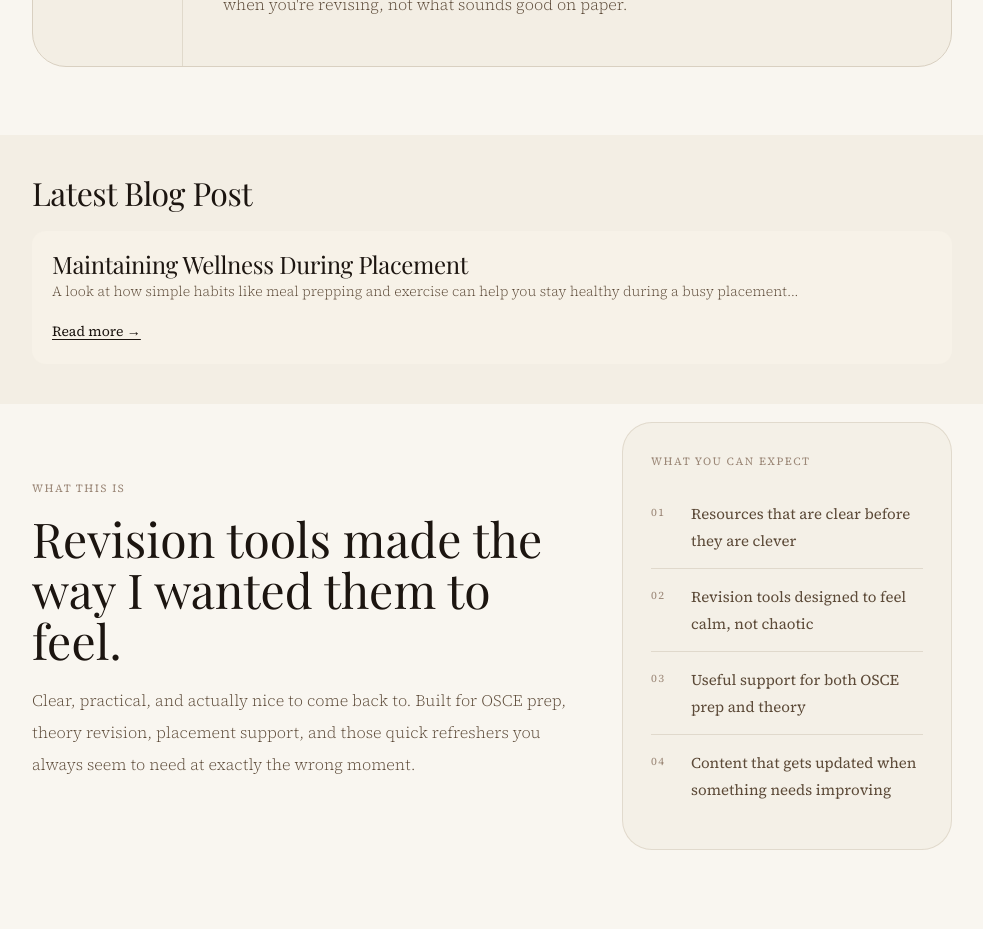
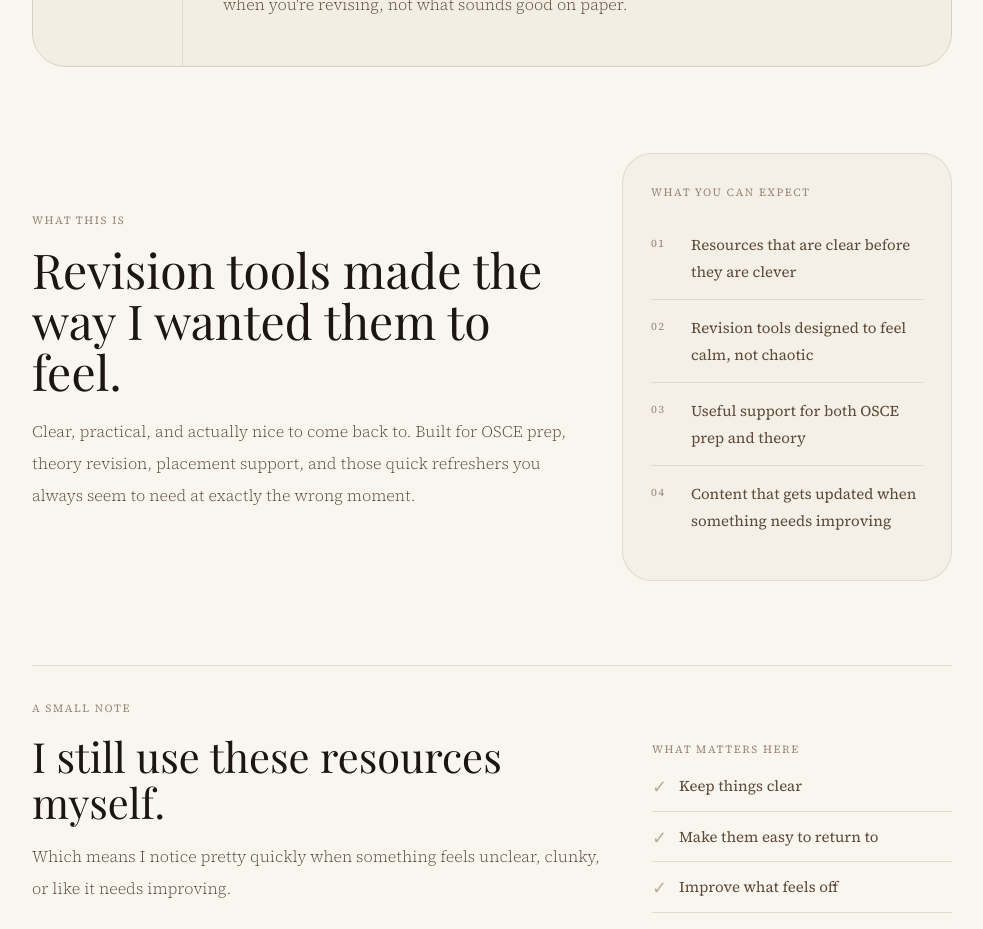
Before and after one commit to laurencaitlinemmerson-tech/revision-foundations-saas, a Next.js app: page /about in a window 1280 px wide. Shown: the part 1800-2729 px from the top of the page, without its empty margins (148-1131 px from the left). Built offline with nearby package versions, Linux system fonts and the light colour scheme; no server answers; a web font is replaced by a local one.

Commit message:
Update page.tsx

```diff
--- a/src/app/about/page.tsx
+++ b/src/app/about/page.tsx
@@ -373,27 +373,6 @@ export default function AboutPage() {
         </div>
       </section>
 
-     <section style={{ padding: '40px 24px', backgroundColor: parchment }}>
-  <div style={{ maxWidth: '920px', margin: '0 auto' }}>
-    <h2 style={{ fontFamily: display, fontSize: '2rem', color: ink, marginBottom: '20px' }}>
-      Latest Blog Post
-    </h2>
-
-    <div style={{ background: paper, padding: '20px', borderRadius: '14px' }}>
-      <h3 style={{ fontFamily: display, fontSize: '1.5rem', color: ink }}>
-        Maintaining Wellness During Placement
-      </h3>
-      <p style={{ ...body, fontSize: '14px', color: inkMid, marginBottom: '12px' }}>
-        A look at how simple habits like meal prepping and exercise can help you stay healthy during a busy placement...
-      </p>
-      <Link href="/blog/wellness-placement" style={textLink}>
-        Read more →
-      </Link>
-    </div>
-  </div>
-</section>
-
-
 
       <section style={{ padding: '0 24px 84px' }}>
         <div style={{ maxWidth: '920px', margin: '0 auto' }}>
```
